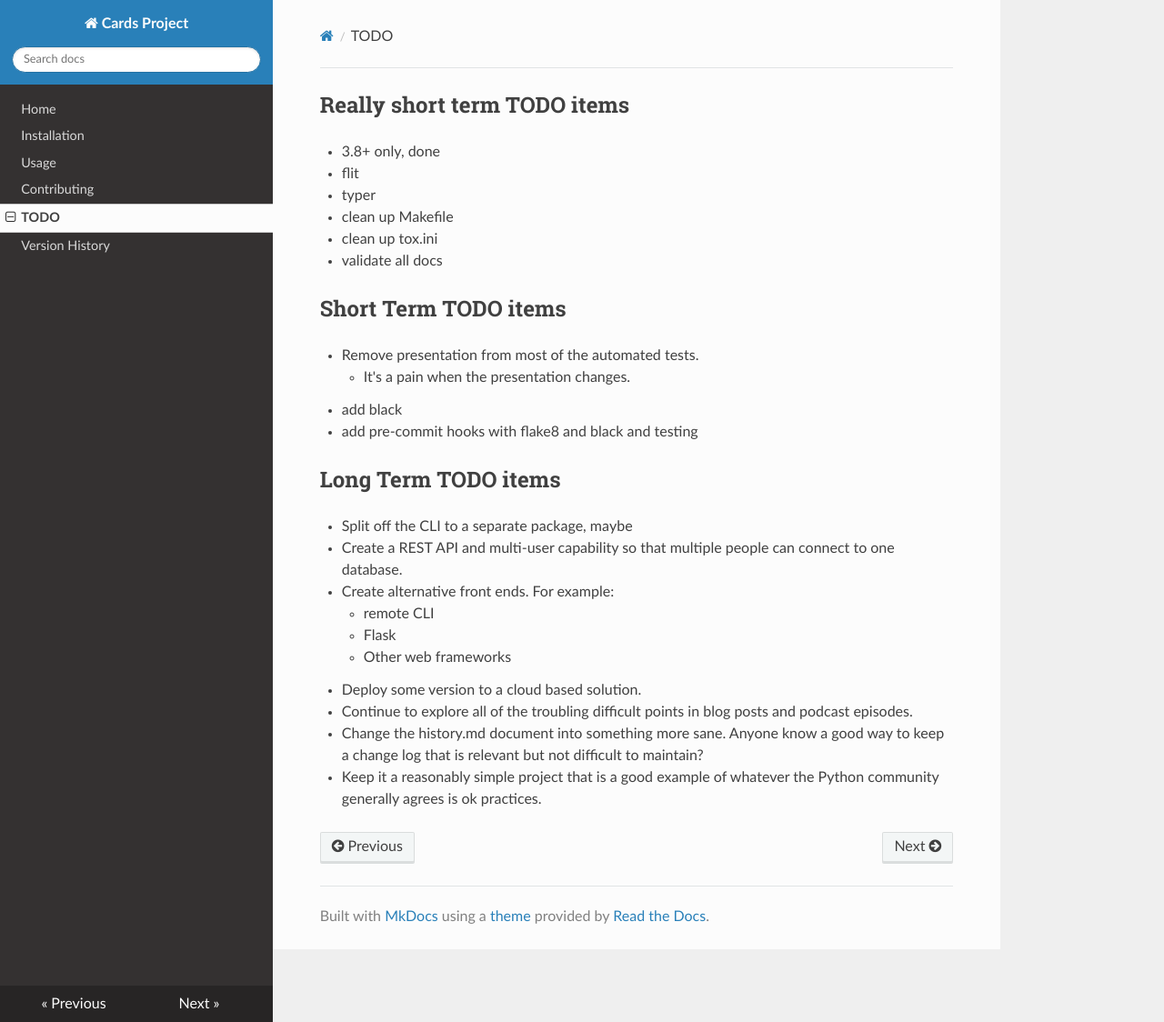
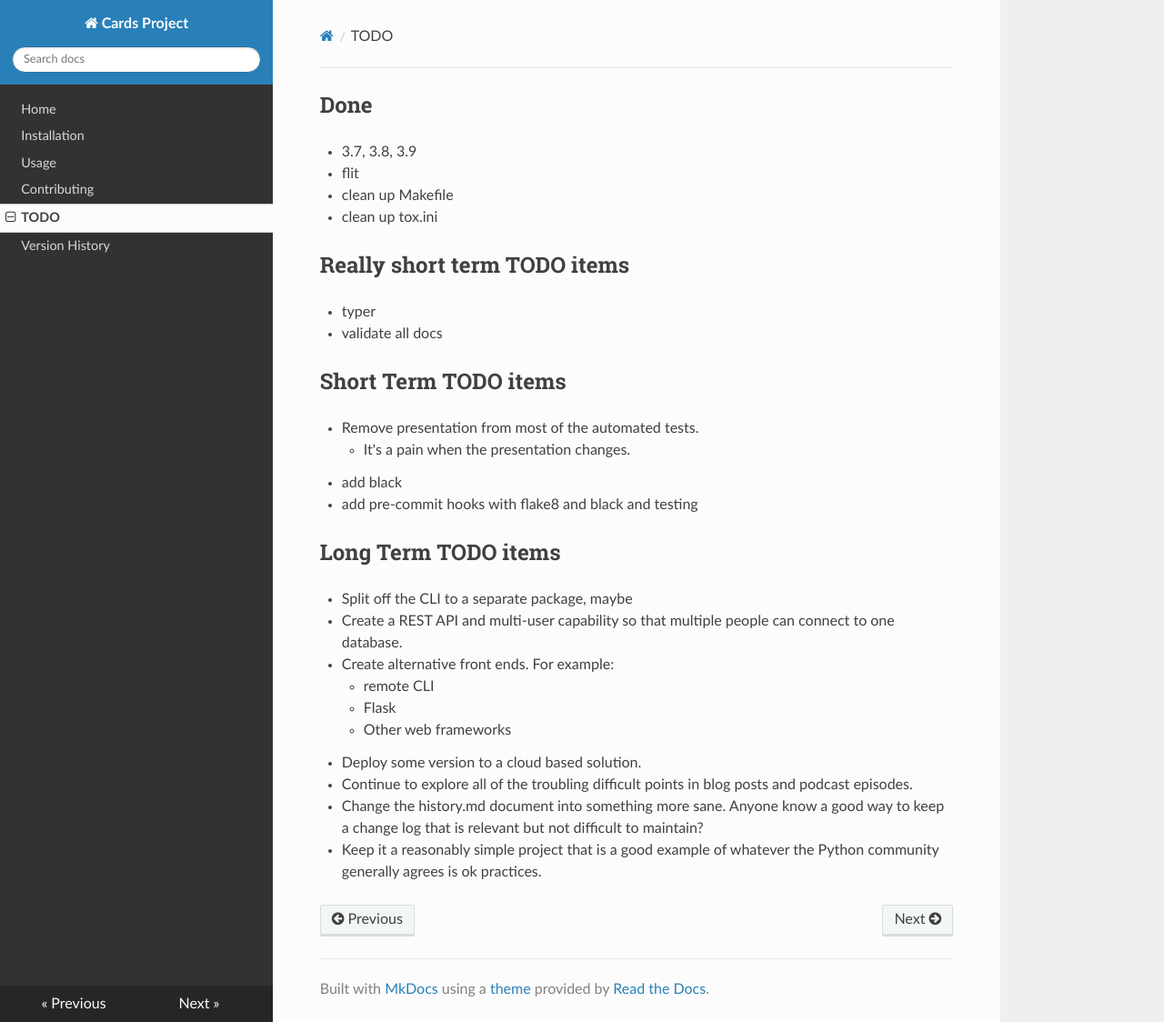
Before and after one commit to okken/cards, an MkDocs documentation site: the page built from docs/TODO.md, in a window 1280 px wide and 1124 px high. Shown: the whole window at 91% size. Built offline with MkDocs 1.6.1, drawn with Linux system fonts in a browser that asks for light colours; nearby versions of some CDN libraries.

Commit message:
update todo

```diff
--- a/docs/TODO.md
+++ b/docs/TODO.md
@@ -1,11 +1,15 @@
+Done
+----
+* 3.7, 3.8, 3.9
+* flit
+* clean up Makefile
+* clean up tox.ini
+
+
 Really short term TODO items
 ----------------------------
 
-* 3.8+ only, done
-* flit
 * typer
-* clean up Makefile
-* clean up tox.ini
 * validate all docs
 
 Short Term TODO items
```
